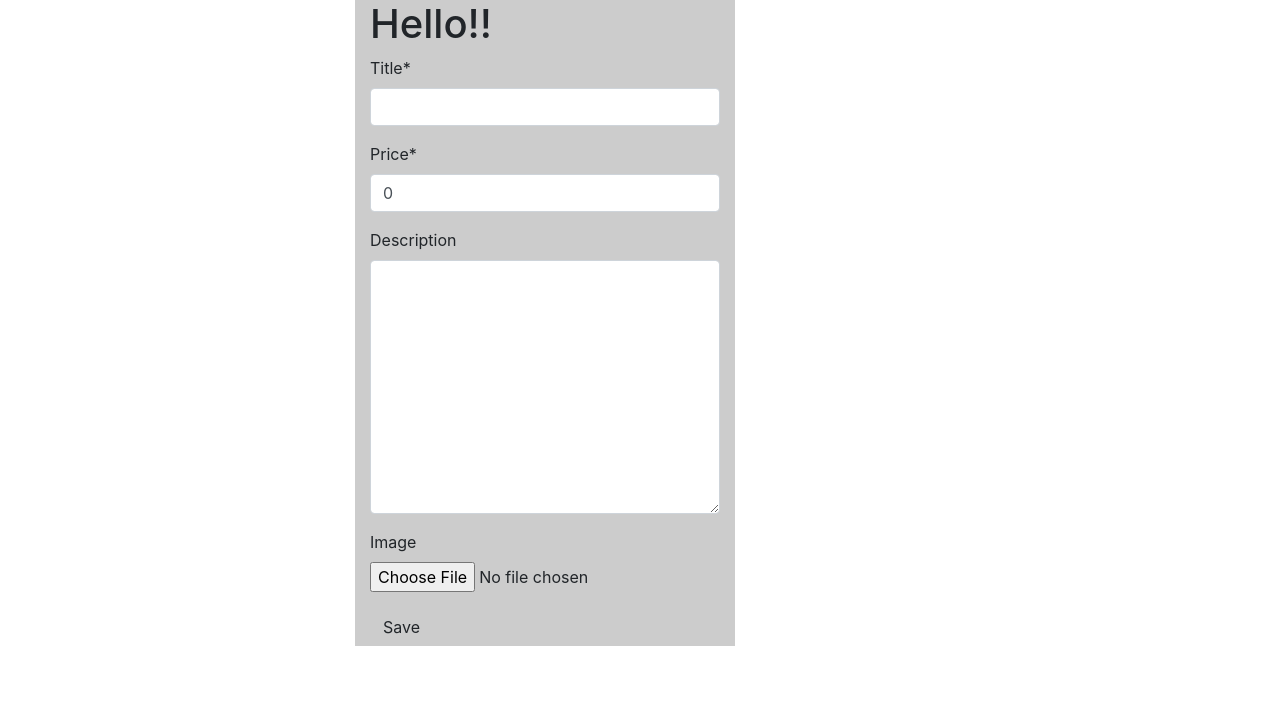
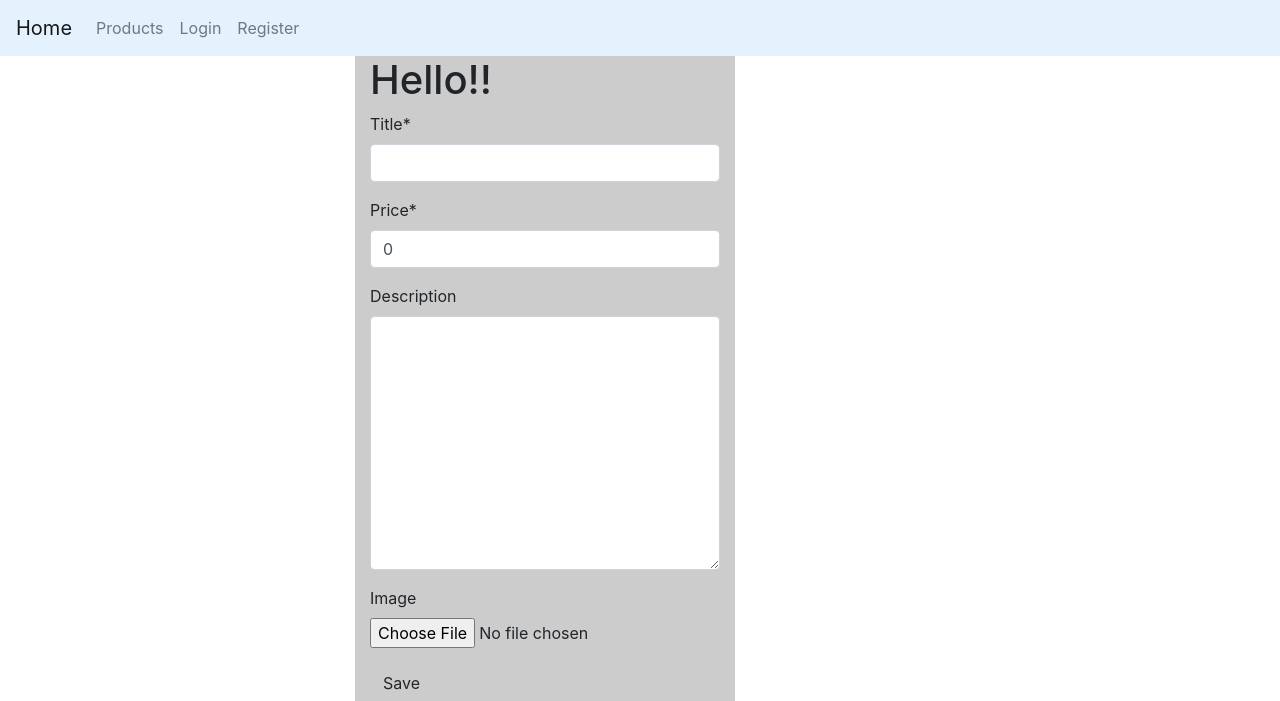
Before and after one commit to navill/Toy_trade, a Django app: page /products/create/ in a window 1280 px wide. Shown: the top 701 px of the page. Run offline with Django 3.2, Linux system fonts and the light colour scheme; some libraries are stand-ins or nearby versions.

Commit message:
add navbar

```diff
--- a/src/config/urls.py
+++ b/src/config/urls.py
@@ -10,7 +10,7 @@ urlpatterns = [
     path('auth/', include('allauth.urls')),
     path('accounts/', include('accounts.urls')),
     path('products/', include('products.urls')),
-    path('', Home.as_view()),
+    path('', Home.as_view(), name='home'),
 ]
 
 if settings.DEBUG:
--- /dev/null
+++ b/src/templates/defaults/navbar.html
@@ -0,0 +1,42 @@
+<nav class="navbar navbar-expand-lg navbar-light" style="background-color: #e3f2fd;">
+    <a class="navbar-brand" href="{% url 'home' %}">Home</a>
+    <button class="navbar-toggler" type="button" data-toggle="collapse" data-target="#navbarNavDropdown"
+            aria-controls="navbarNavDropdown" aria-expanded="false" aria-label="Toggle navigation">
+        <span class="navbar-toggler-icon"></span>
+    </button>
+    <div class="collapse navbar-collapse" id="navbarNavDropdown">
+        <ul class="navbar-nav">
+
+            <li class="nav-item">
+                <a class="nav-link" href="{% url 'products:list' %}">Products</a>
+            </li>
+
+            {% if request.user.is_authenticated %}
+            <li class="nav-item">
+                <a class="nav-link" href="{% url 'accounts:detail' request.user %}">Profile</a>
+            </li>
+            <li class="nav-item">
+                <a class="nav-link" href="{% url 'account_logout' %}">Logout</a>
+            </li>
+            {% else %}
+            <li class="nav-item">
+                <a class="nav-link" href="{% url 'account_login' %}">Login</a>
+            </li>
+            <li class="nav-item">
+                <a class="nav-link" href="{% url 'account_signup' %}">Register</a>
+            </li>
+            {% endif %}
+
+            <!--      <li class="nav-item dropdown">-->
+            <!--        <a class="nav-link dropdown-toggle" href="#" id="navbarDropdownMenuLink" role="button" data-toggle="dropdown" aria-haspopup="true" aria-expanded="false">-->
+            <!--          Dropdown link-->
+            <!--        </a>-->
+            <!--        <div class="dropdown-menu" aria-labelledby="navbarDropdownMenuLink">-->
+            <!--          <a class="dropdown-item" href="#">Action</a>-->
+            <!--          <a class="dropdown-item" href="#">Another action</a>-->
+            <!--          <a class="dropdown-item" href="#">Something else here</a>-->
+            <!--        </div>-->
+            <!--      </li>-->
+        </ul>
+    </div>
+</nav>
--- a/src/templates/home.html
+++ b/src/templates/home.html
@@ -12,10 +12,6 @@
                 <button class="btn btn-warning" type="submit">Logout</button>
             </form>
             <a href="{% url 'account_login' %}">login</a>
-            <br>
-            <br>
-            <br>
-            <br>
 
 
         </div>
--- a/src/templates/project_base.html
+++ b/src/templates/project_base.html
@@ -8,6 +8,7 @@
 </head>
 <body>
 
+{% include 'defaults/navbar.html' %}
 <div class="container">
 <div class="row">
 
```
Also changed, not shown: src/templates/defaults/base.html (deleted, +0 -20 lines).
